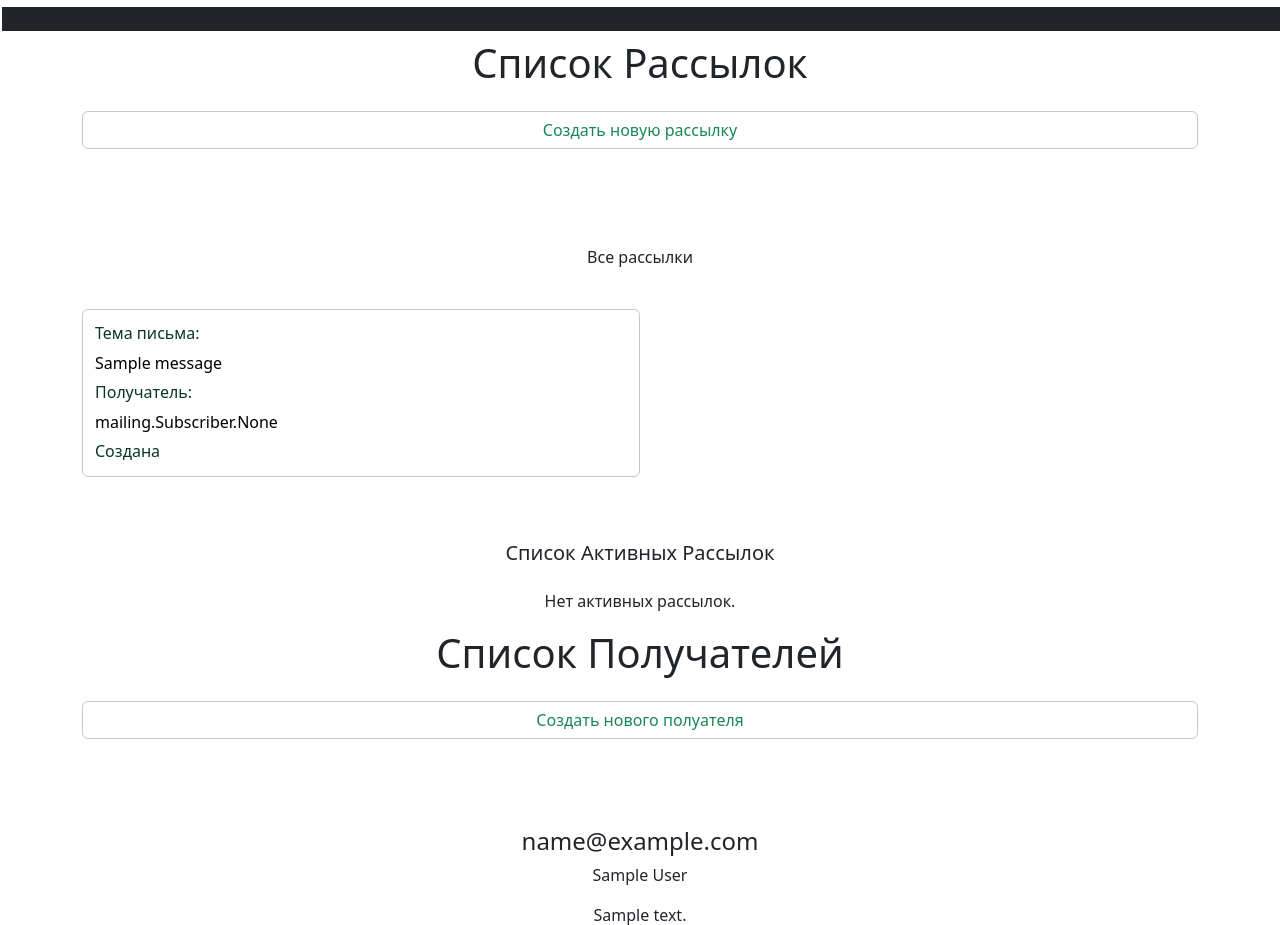
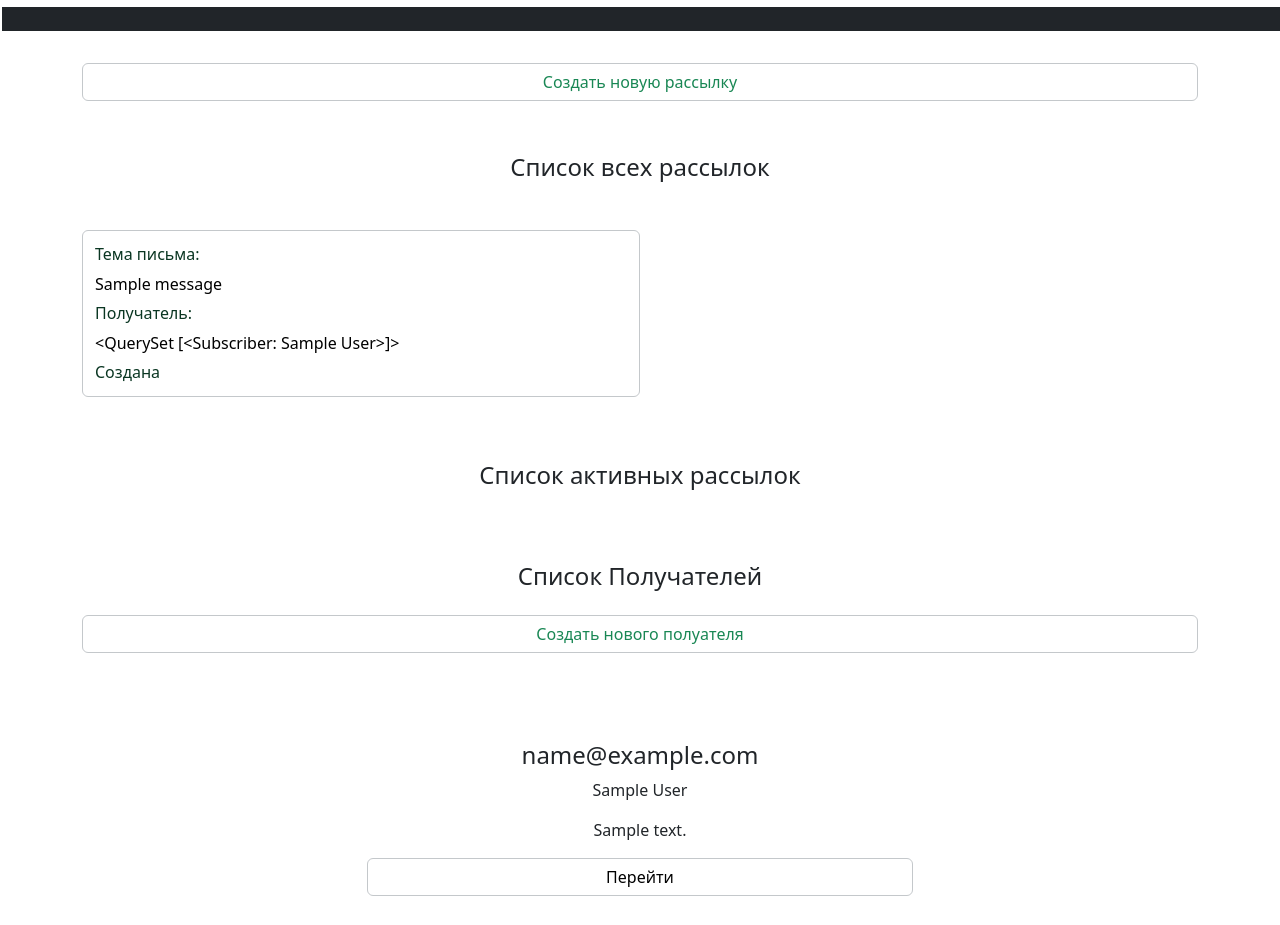
Before and after one commit to aloecC/web_application_with_messaging, a Django app: page /mailing/home/ in a window 1280 px wide. Shown: the part 1205-2130 px from the top of the page. After the commit the page ends 2101 px from the top, so only its background shows below. Run offline with Django 5.2, Linux system fonts and the light colour scheme; tables that the repository leaves empty hold one stand-in row (values such as "Sample post"); some libraries are stand-ins or nearby versions.

Commit message:
update campaign

```diff
--- a/mailing/templates/mailing/base.html
+++ b/mailing/templates/mailing/base.html
@@ -18,7 +18,7 @@
                                     <div class="row">
                                         <div class="col-2">
                                             <h6 class="text-center mt-2 ">
-                                                <a href="#" class="link-offset-2 link-underline link-underline-opacity-0 link-dark">Главная</a>
+                                                <a href="{% url 'mailing:campaign_list' %}" class="link-offset-2 link-underline link-underline-opacity-0 link-dark">Главная</a>
                                             </h6>
                                         </div>
                                         <div class="col-2">
@@ -28,7 +28,7 @@
                                         </div>
                                         <div class="col-2">
                                             <h6 class="text-center mt-2">
-                                                <a href="#" class="link-offset-2 link-underline link-underline-opacity-0 link-dark">Получатели</a>
+                                                <a href="{% url 'mailing:subscriber_list' %}" class="link-offset-2 link-underline link-underline-opacity-0 link-dark">Получатели</a>
                                             </h6>
                                         </div>
                                         <div class="col-2">
--- a/mailing/templates/mailing/campaign_detail.html
+++ b/mailing/templates/mailing/campaign_detail.html
@@ -8,11 +8,11 @@
     <div class="col-12 text-start">
     </div>
     <div class="col-12 text-start">
-        <p class="text-bg-light p-3">Получатели: {{ campaign.subscribers }</p>
+        <p class="text-bg-light p-3">Получатели: {{ subscribers }}</p>
     </div>
-    <div class="text-end">
+    <div class="text-start">
         <div class=" col-3">
-            <a href="#" class="btn btn-secondary mt-3 text-end">Добавить получателя</a>
+            <a href="#" class="btn btn-secondary mt-3 text-end">Запуститить рассылку</a>
         </div>
     </div>
 </div>
--- a/mailing/templates/mailing/home.html
+++ b/mailing/templates/mailing/home.html
@@ -5,24 +5,23 @@
 {% block content %}
     <div class="row">
         <div class="col-12">
-            <h1 class="mb-4 text-center">Список Рассылок</h1>
-        <a href="{% url 'mailing:campaign_create' %}" class="rounded text-center w-100 btn btn-outline-success border border-secondary-subtle">Создать новую рассылку</a>
+        <a href="{% url 'mailing:campaign_create' %}" class="mt-4 rounded text-center w-100 btn btn-outline-success border border-secondary-subtle">Создать новую рассылку</a>
         </div>
     </div>
     {% if campaignes %}
-        <div class="row mt-5 text-center">
-            <div class="col-12 mt-5">
-                 <p>Все рассылки</p>
+        <div class="row  text-center">
+            <div class="col-12 mt-1">
+                 <h4 class="mb-4 text-center mt-5">Список всех рассылок</h4>
             </div>
             {% for campaign in campaignes %}
                 <div class="col-12">
                     <h4 class="mt-4 text-start"></h4>
-                    <p class="text-start"><button class="rounded text-start w-50 btn btn-outline-light border border-secondary-subtle"><a  class="link-body-emphasis link-offset-2 link-underline link-underline-opacity-0" href="{% url 'mailing:campaign_detail' campaign.pk %}"><h6 class=" mt-2 text-success-emphasis">Тема письма:</h6>{{ campaign.message}} <h6 class=" mt-2 text-success-emphasis"> Получатель:</h6> {{ campaign.subscribers }} <h6 class=" mt-2 text-success-emphasis">{{ campaign.status }}</h6> </a></button> </p>
+                    <p class="text-start"><button class="rounded text-start w-50 btn btn-outline-light border border-secondary-subtle"><a  class="link-body-emphasis link-offset-2 link-underline link-underline-opacity-0" href="{% url 'mailing:campaign_detail' campaign.pk %}"><h6 class=" mt-2 text-success-emphasis">Тема письма:</h6>{{ campaign.message }} <h6 class=" mt-2 text-success-emphasis"> Получатель:</h6> {{ subscribers }} <h6 class=" mt-2 text-success-emphasis">{{ campaign.status }}</h6> </a></button> </p>
                         </div>
                 <div class="col-2">
                 </div>
             {% endfor %}
-            <h5 class="mb-4 text-center mt-5">Список Активных Рассылок</h5>
+            <h4 class="mb-4 text-center mt-5">Список активных рассылок</h4>
             {% for campaign in campaignes %}
 
             {% if campaign.status == 'Запущена' %}
@@ -32,7 +31,7 @@
                             <p>{{ campaign.status }}</p>
                         <button class="rounded text-center w-100 btn btn-outline-light border border-secondary-subtle"><a  class="link-body-emphasis link-offset-2 link-underline link-underline-opacity-0" href="{% url 'mailing:campaign_detail' сampaign.pk %}">Перейти</a></button>
             {% else %}
-                <p>Нет активных рассылок.</p>
+                <div class="container col-12 mt-5"></div>
             {% endif %}
                 </div>
                 <div class="col-2">
@@ -44,7 +43,7 @@
 
     <div class="row">
         <div class="col-12">
-            <h1 class="mb-4 text-center">Список Получателей</h1>
+            <h4 class="mb-4 text-center">Список Получателей</h4>
         <a href="{% url 'mailing:subscriber_create' %}" class="rounded text-center w-100 btn btn-outline-success border border-secondary-subtle">Создать нового полуателя</a>
         </div>
     </div>
--- a/mailing/templates/mailing/messages_list.html
+++ b/mailing/templates/mailing/messages_list.html
@@ -4,7 +4,7 @@
 
 {% block content %}
 
-<h4 class="text-center mt-5"><button class="rounded text-center mt-3 w-100 btn btn-outline-light border border-secondary-subtle"><a  class="link-body-emphasis link-offset-2 link-underline link-underline-opacity-0" href="{% url 'mailing:message_create'%}">Перейти к созданию письма</a></button></h4>
+<h4 class="text-center mt-2"><button class="rounded text-center mt-3 w-100 btn btn-outline-light border border-secondary-subtle"><a  class="link-body-emphasis link-offset-2 link-underline link-underline-opacity-0" href="{% url 'mailing:message_create'%}">Перейти к созданию письма</a></button></h4>
 <h4 class="text-center mt-5">Список доступных сообщений</h4>
 <div class="row">
     <div class="col-3"></div>
--- a/mailing/templates/mailing/subscriber_detail.html
+++ b/mailing/templates/mailing/subscriber_detail.html
@@ -7,7 +7,7 @@
     <h4>{{ subscriber.email }}</h4>
     <div class="col-12 ">
         <p>{{ subscriber.full_name }}</p>
-        <p>{{ subscriber.comment }}</p>
+        <span class=" card text-dark bg-white"><p class="mt-1 mx-1 ">{{ subscriber.comment }}</p></span>
     </div>
     <div class="col-12 text-center">
         <p></p>
--- a/mailing/urls.py
+++ b/mailing/urls.py
@@ -17,11 +17,11 @@ urlpatterns = [
     path('message/new/', MessageCreateView.as_view(), name='message_create'),#Ok
     path('message/<int:pk>/edit/', MessageUpdateView.as_view(), name='message_edit'), #ok
     path('message/<int:pk>/delete/', MessageDeleteView.as_view(), name='message_delete'),#ok
-    path('subscribers/', SubscriberListView.as_view(), name='subscriber_list'),
-    path('subscriber/<int:pk>/', SubscriberDetailView.as_view(), name='subscriber_detail'),
-    path('subscriber/new/', SubscriberCreateView.as_view(), name='subscriber_create'),
-    path('subscriber/<int:pk>/edit/', SubscriberUpdateView.as_view(), name='subscriber_edit'),
-    path('subscriber/<int:pk>/delete/', SubscriberDeleteView.as_view(), name='subscriber_delete'),
+    path('subscribers/', SubscriberListView.as_view(), name='subscriber_list'), #ok
+    path('subscriber/<int:pk>/', SubscriberDetailView.as_view(), name='subscriber_detail'),#ok
+    path('subscriber/new/', SubscriberCreateView.as_view(), name='subscriber_create'),#ok
+    path('subscriber/<int:pk>/edit/', SubscriberUpdateView.as_view(), name='subscriber_edit'),#ok
+    path('subscriber/<int:pk>/delete/', SubscriberDeleteView.as_view(), name='subscriber_delete'),#ok
     path('campaign/<int:pk>/', CampaignDetailView.as_view(), name='campaign_detail'),
     path('campaign/new/', CampaignCreateView.as_view(), name='campaign_create'),
     path('home/', CampaignListView.as_view(), name='campaign_list'),
--- a/mailing/views.py
+++ b/mailing/views.py
@@ -56,10 +56,6 @@ class SubscriberListView(ListView):
     template_name = 'mailing/subscriber_list.html'
     context_object_name = 'subscribers'
 
-    def get_context_data(self, **kwargs):
-        context = super().get_context_data(**kwargs)
-        context['subscribers'] = Campaign.objects.all()
-
     def get_queryset(self):
         return Subscriber.objects.all()  # Получаем всех получателей
 
@@ -98,7 +94,7 @@ class CampaignListView(ListView):
     def get_context_data(self, **kwargs):
         context = super().get_context_data(**kwargs)
         context['subscribers'] = Subscriber.objects.all()
-        context['campaignes'] = Campaign.objects.all()  # Получаем все рассылки
+        context['campaignes'] = Campaign.objects.all()
         return context
 
     def get_queryset(self):
@@ -109,6 +105,16 @@ class CampaignDetailView(DetailView):
     model = Campaign
     template_name = 'mailing/campaign_detail.html'
     context_object_name = 'campaign'
+
+    def get_context_data(self, **kwargs):
+        context = super().get_context_data(**kwargs)
+        current_campaign = self.get_object()
+        context['subscribers'] = current_campaign.subscribers.all()
+        context['campaignes'] = Campaign.objects.all()
+        return context
+
+    def get_queryset(self):
+        return Campaign.objects.all()
 
 
 class CampaignCreateView(CreateView):
```
Also changed, not shown: mailing/models.py (+30 -5 lines), mailing/templates/mailing/subscriber_list.html (+10 -8 lines).
